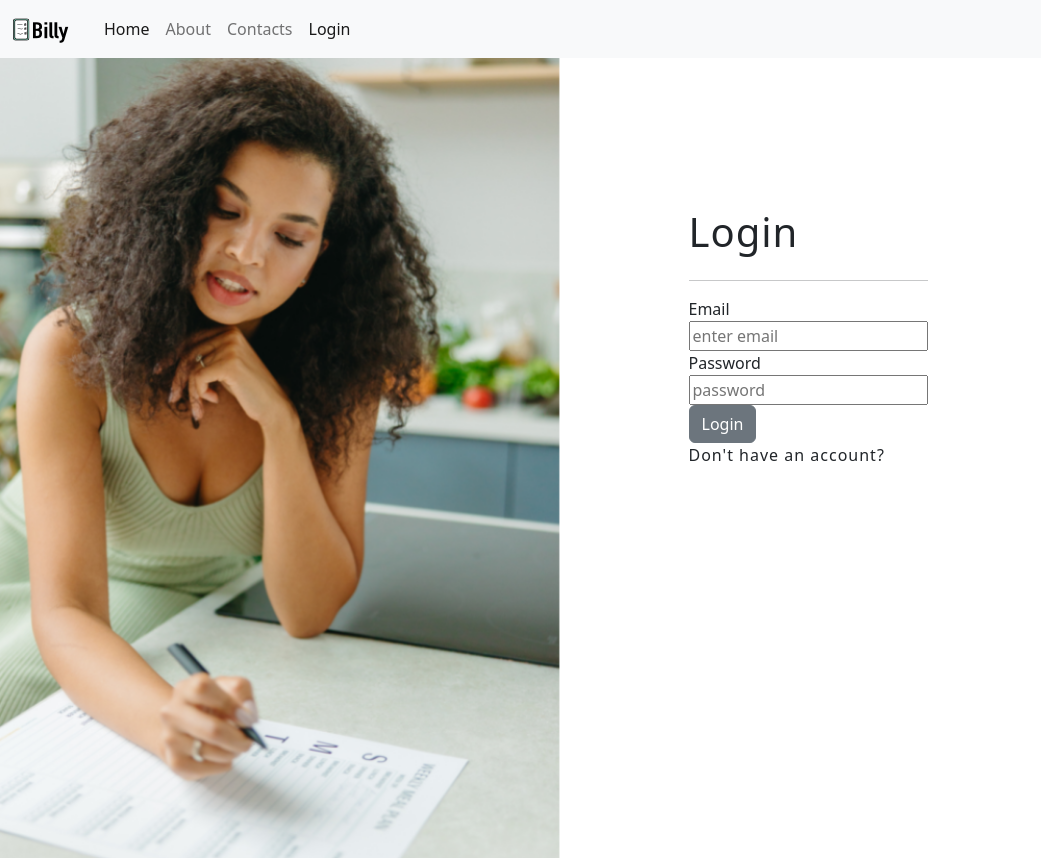
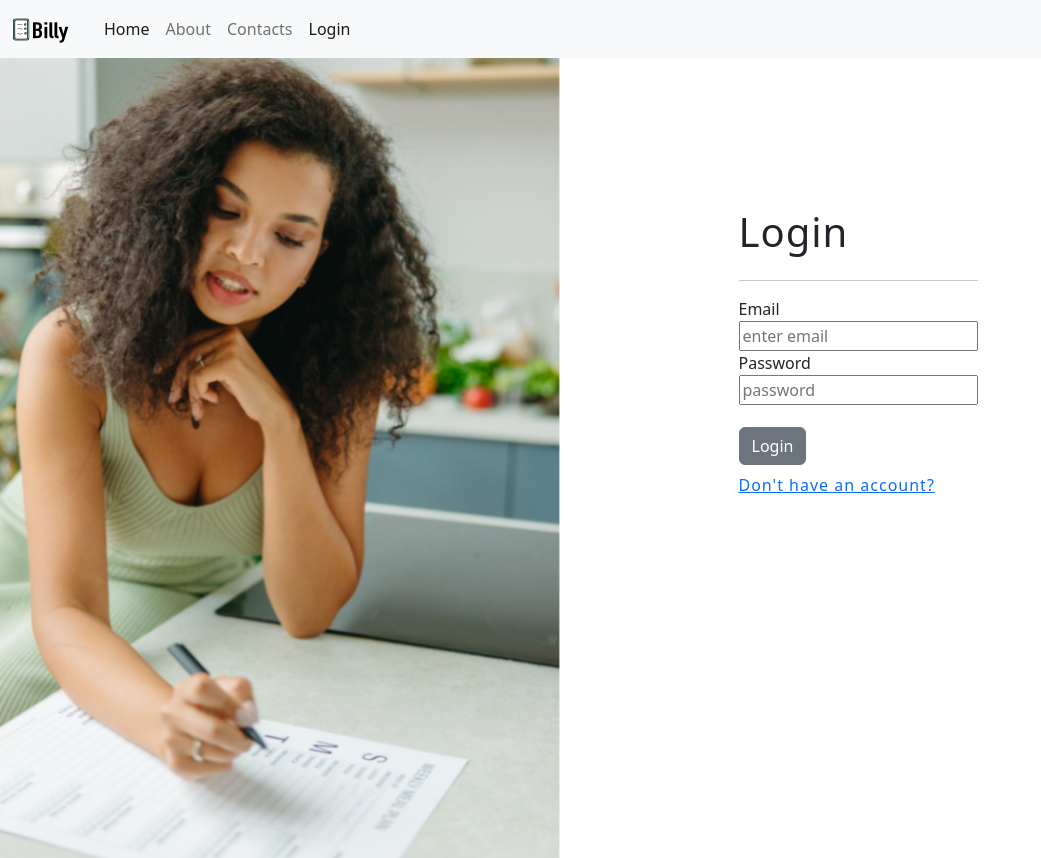
Before and after one commit to Valeprogr/Billy-board-finalproject, a React (Create React App) app in the folder client/: page /login in a window 1280 px wide. Shown: the whole page, without its empty margins (0-1041 px from the left). Built offline with nearby package versions, Linux system fonts and the light colour scheme; no server answers.

Commit message:
edit about css and login

```diff
--- a/client/src/pages/about/about.css
+++ b/client/src/pages/about/about.css
@@ -25,6 +25,7 @@
     /* background-color: white; */
     /* border: solid 1px lightgrey; */
     opacity: 80%;
+    line-height: 1rem;
 }
 
 .box-text{
--- a/client/src/pages/login/Login.js
+++ b/client/src/pages/login/Login.js
@@ -63,14 +63,14 @@ const Login = () => {
                 onChange={changeHandler}
                 ></input><br/>
                 <button type="submit"
-                className='btn btn-secondary'
+                className='btn btn-secondary btn-login'
                 disabled={loading}
                 onClick={loginHandler}>
                     Login
                     {loading && <Btnspinner />}
                 </button>
             </form>
-            <p>Don't have an account?</p>
+            <a href='/signin'><p className='my-2'>Don't have an account?</p></a>
         </div>
 
         </div>
--- a/client/src/pages/login/login.css
+++ b/client/src/pages/login/login.css
@@ -18,7 +18,7 @@
     background-image: url(../../images/login.png);
     background-repeat: no-repeat;
     background-size: cover;
-    height: 800px;
+    height: 900px;
     width: 100%;
 }
 
@@ -29,3 +29,25 @@
     margin-left: 336px;
     padding: 150px;
 }
+
+.btn-login{
+  margin-top: 22px;
+}
+@media only screen and (max-width: 1600px){
+  .login-body{
+    display: flex;
+    justify-content: center;
+     justify-items: center;
+     background-image: url(../../images/login.png);
+     background-repeat: no-repeat;
+     background-size: cover;
+     height: 800px;
+     width: 100%;
+ }
+ .login-box{
+  display: flex;
+  flex-direction: column;
+  margin-left: 436px;
+  padding: 150px;
+}
+}
```
